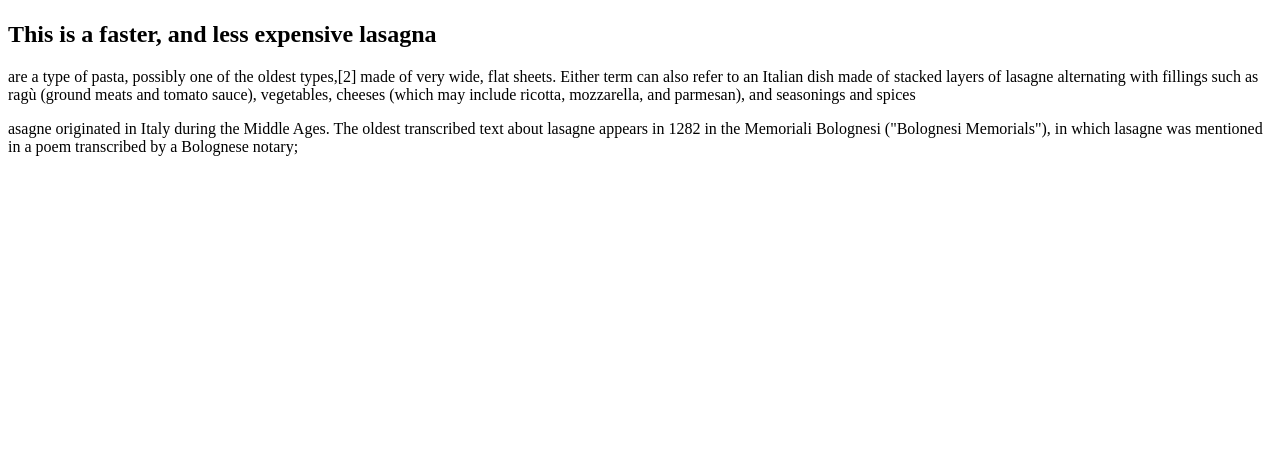
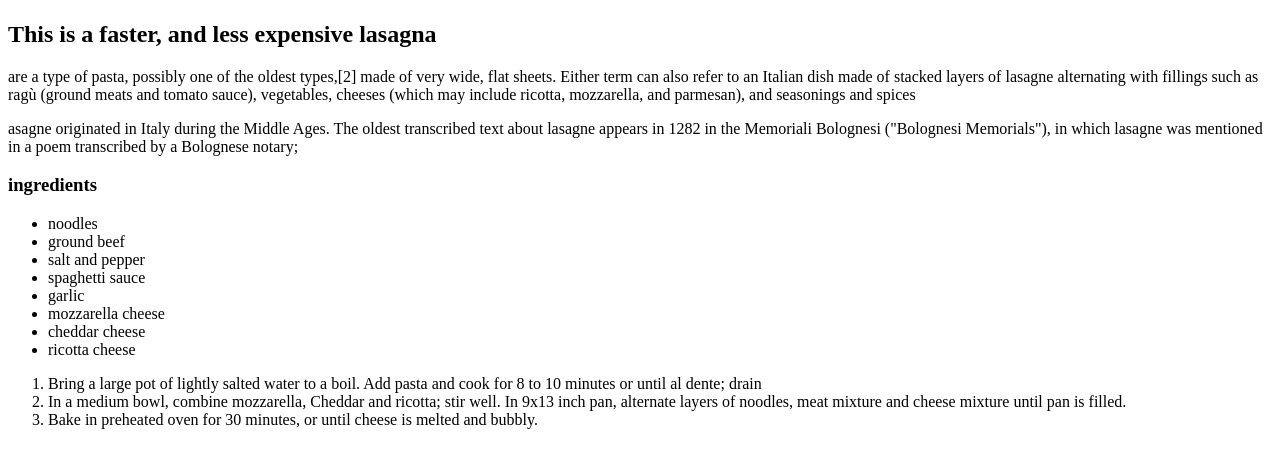
Before and after one commit to hash-ctrl/odin-recipes, a plain HTML site: page recipes/lasagna.html in a window 1280 px wide. Shown: the part 99-566 px from the top of the page. Drawn offline with Linux system fonts and the light colour scheme.

Commit message:
Edit lasagna.html

```diff
--- a/recipes/lasagna.html
+++ b/recipes/lasagna.html
@@ -16,5 +16,29 @@
 
       <p>asagne originated in Italy during the Middle Ages. The oldest transcribed text about lasagne appears in 1282 in the Memoriali Bolognesi ("Bolognesi Memorials"), in which lasagne was mentioned in a poem transcribed by a Bolognese notary;</p>
 
+      <h3>ingredients</h3>
+
+      <ul>
+
+        <li>noodles</li>
+        <li>ground beef</li>
+        <li>salt and pepper</li>
+        <li>spaghetti sauce</li>
+        <li>garlic</li>
+        <li>mozzarella cheese</li>
+        <li>cheddar cheese</li>
+        <li>ricotta cheese</li>
+
+      </ul>
+
+      <ol>
+
+        <li>Bring a large pot of lightly salted water to a boil. Add pasta and cook for 8 to 10 minutes or until al dente; drain</li>
+        <liPreheat oven to 350 degrees F (175 degrees C). In a large skillet over medium-high heat, brown beef and season with salt and pepper; drain. Stir in spaghetti sauce and garlic and simmer 5 minutes.></li>
+        <li>In a medium bowl, combine mozzarella, Cheddar and ricotta; stir well. In 9x13 inch pan, alternate layers of noodles, meat mixture and cheese mixture until pan is filled.</li>
+        <li>Bake in preheated oven for 30 minutes, or until cheese is melted and bubbly.</li>
+      </ol>
+
+
   </body>
 </html>
```
